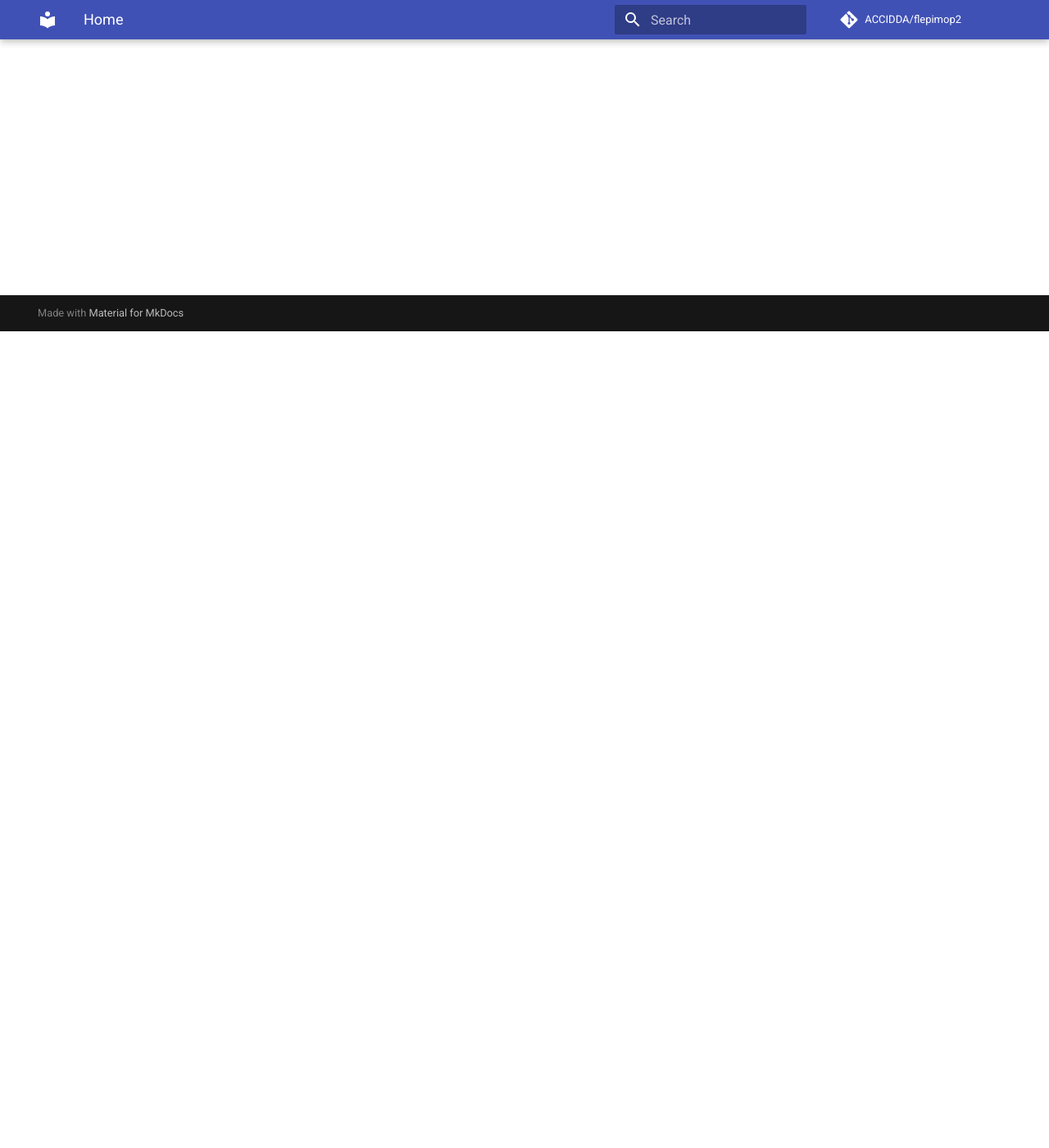
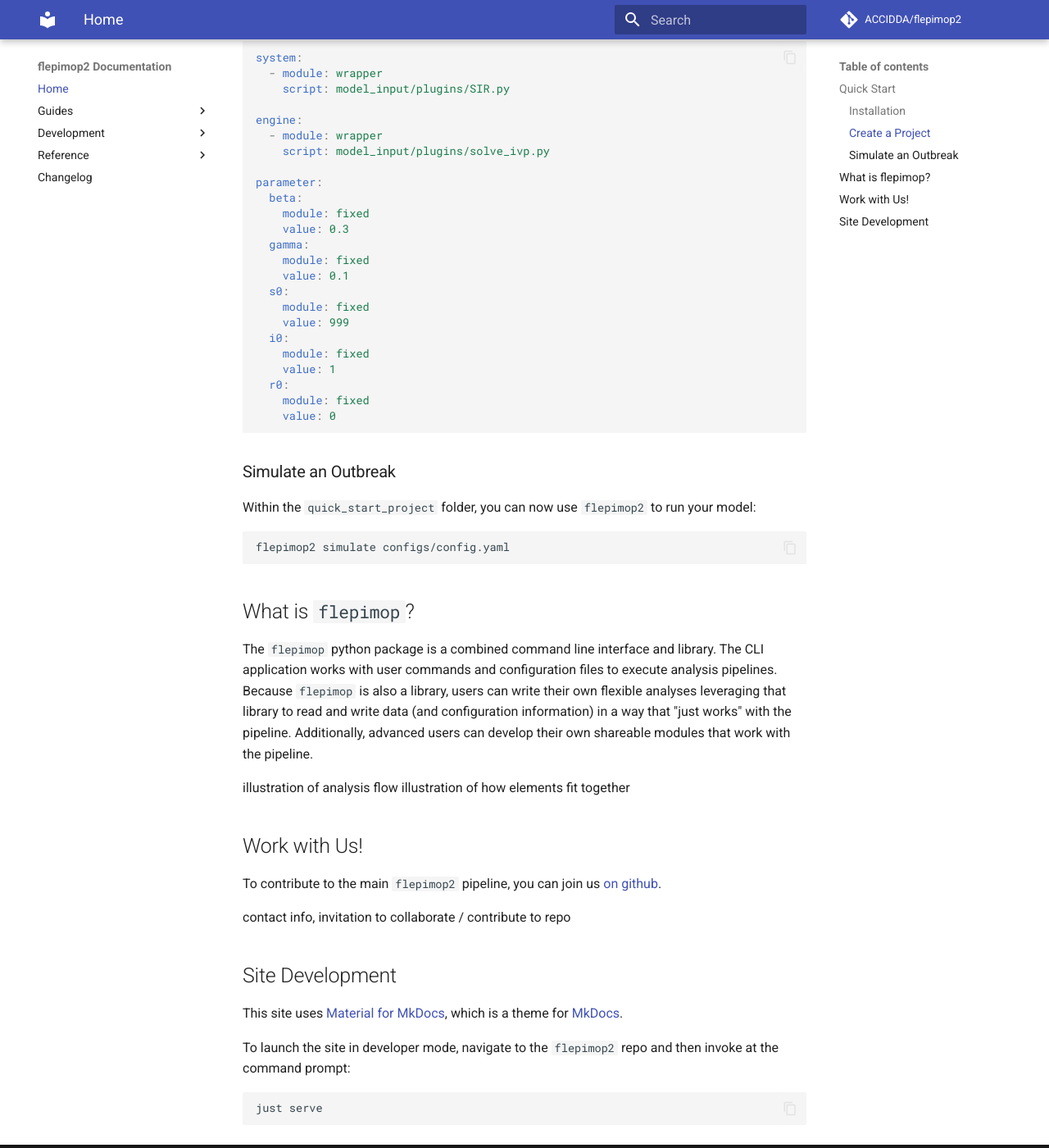
Before and after one commit to ACCIDDA/flepimop2, an MkDocs documentation site: the page built from docs/index.md, in a window 1280 px wide and 1400 px high, scrolled down 996 px. Shown: the whole window at 82% size. Built offline with MkDocs 1.6.1 and Material for MkDocs 9.7.7, drawn with Linux system fonts in a browser that asks for light colours; comment, search, counter and statistics services are not loaded; the version menu is left out; some of the changed text lies outside the part shown.

Commit message:
initial WIP on documentation update for jan meeting (#99)
* initial WIP on documentation update for jan meeting

* testing the addition of assets to docs

* fix ci

````diff
--- /dev/null
+++ b/docs/assets/SIR.py
@@ -0,0 +1,18 @@
+"""SIR model plugin for flepimop2 demo."""
+
+import numpy as np
+from numpy.typing import NDArray
+
+
+def stepper(
+    t: float,  # noqa: ARG001
+    y: NDArray[np.float64],
+    beta: float,
+    gamma: float,
+) -> NDArray[np.float64]:
+    """dY/dt for the SIR model."""
+    y_s, y_i, _ = np.asarray(y, dtype=float)
+    infection = (beta * y_s * y_i) / np.sum(y)
+    recovery = gamma * y_i
+    dydt = [-infection, infection - recovery, recovery]
+    return np.array(dydt, dtype=float)
--- /dev/null
+++ b/docs/assets/solve_ivp.py
@@ -0,0 +1,48 @@
+"""ODE solver plugin that wraps `scipy.integrate.solve_ivp` for flepimop2 demo."""
+
+from typing import Any
+
+import numpy as np
+from numpy.typing import NDArray
+from scipy.integrate import solve_ivp
+
+from flepimop2.system.abc import SystemProtocol
+
+
+def runner(
+    fun: SystemProtocol,
+    times: NDArray[np.float64],
+    y0: NDArray[np.float64],
+    params: dict[str, Any] | None = None,
+    **solver_options: Any,
+) -> NDArray[np.float64]:
+    """Solve an initial value problem using scipy.solve_ivp.
+
+    Args:
+        fun (SystemProtocol): A function that computes derivatives.
+        times (NDArray[np.float64]): sequence of time points where we evaluate the
+          solution. Must have length >= 1.
+        y0 (NDArray[np.float64]): Initial condition.
+        params: Optional dict of keyword parameters forwarded to fun.
+        **solver_options: Additional keyword options forwarded to
+          scipy.integrate.solve_ivp.
+
+    Returns:
+        FloatArray: Array with time and state values evaluated at `times`.
+        Each row is [t, y...].
+
+    """
+    if not (times.ndim == 1 and times.size >= 1):
+        msg = "times must be a 1D sequence of time points"
+        raise ValueError(msg)
+
+    times.sort()
+
+    t0, tf = 0.0, times[-1]
+    if times[0] < t0:
+        msg = f"times[0] must be >= 0; got times[0]={times[0]}"
+        raise ValueError(msg)
+
+    args = tuple(val for val in params.values()) if params is not None else None
+    result = solve_ivp(fun, (t0, tf), y0, t_eval=times, args=args, **solver_options)
+    return np.transpose(np.vstack((result.t, result.y)))
--- a/docs/index.md
+++ b/docs/index.md
@@ -1,3 +1,100 @@
 # Welcome to `flepimop2`
 
 The next generation of the flexible epidemic modeling pipeline.
+
+## Quick Start
+
+### Installation
+
+You'll need [git](https://git-scm.com/install/) and [pipx](https://pipx.pypa.io/latest/installation/) on your system.
+
+```bash
+git clone git@github.com:ACCIDDA/flepimop2.git
+cd flepimop2
+pipx install .
+```
+
+This clones the source of the library, then uses it to install the application.
+
+### Create a Project
+
+Somewhere else on your system, run the command
+
+```bash
+flepimop2 skeleton quick_start_project -v
+cd quick_start_project
+```
+
+This will create a new directory, `quick_start_project` and populate that directory with some files. The `-v` flag (for "verbose") will cause `skeleton` to also display the created directory structure.
+
+The most basic skeleton does not provide a system or engine: you will need to specify those. Here is an example [SIR system](assets/SIR.py) and an example [ODE engine](assets/solve_ivp.py):
+
+??? example "Basic SIR Model"
+    ```python
+    --8<-- "assets/SIR.py"
+    ```
+
+??? example "Basic scipy ODE Solver Engine"
+    ```python
+    --8<-- "assets/solve_ivp.py"
+    ```
+
+You'll also need to update the skeleton configuration file with these additions and set some parameters:
+
+```yaml
+system:
+  - module: wrapper
+    script: model_input/plugins/SIR.py
+
+engine:
+  - module: wrapper
+    script: model_input/plugins/solve_ivp.py
+
+parameter:
+  beta:
+    module: fixed
+    value: 0.3
+  gamma:
+    module: fixed
+    value: 0.1
+  s0:
+    module: fixed
+    value: 999
+  i0:
+    module: fixed
+    value: 1
+  r0:
+    module: fixed
+    value: 0
+```
+
+### Simulate an Outbreak
+
+Within the `quick_start_project` folder, you can now use `flepimop2` to run your model:
+
+```bash
+flepimop2 simulate configs/config.yaml
+```
+
+## What is `flepimop`?
+
+The `flepimop` python package is a combined command line interface and library. The CLI application works with user commands and configuration files to execute analysis pipelines. Because `flepimop` is also a library, users can write their own flexible analyses leveraging that library to read and write data (and configuration information) in a way that "just works" with the pipeline. Additionally, advanced users can develop their own shareable modules that work with the pipeline.
+
+illustration of analysis flow
+illustration of how elements fit together
+
+## Work with Us!
+
+To contribute to the main `flepimop2` pipeline, you can join us [on github](https://github.com/ACCIDDA/flepimop2).
+
+contact info, invitation to collaborate / contribute to repo
+
+## Site Development
+
+This site uses [Material for MkDocs](https://squidfunk.github.io/mkdocs-material/), which is a theme for [MkDocs](https://www.mkdocs.org/).
+
+To launch the site in developer mode, navigate to the `flepimop2` repo and then invoke at the command prompt:
+
+```bash
+just serve
+```
--- a/mkdocs.yml
+++ b/mkdocs.yml
@@ -12,6 +12,8 @@
 theme:
   name: material
   custom_dir: overrides
+  features:
+    - content.code.copy
 
 # Plugins
 plugins:
@@ -40,6 +42,12 @@
       toc_depth: 4
   - attr_list
   - mkdocs-click
+  - admonition
+  - pymdownx.details
+  - pymdownx.superfences
+  - pymdownx.snippets:
+      check_paths: true
+      base_path: docs/.
 
 # Navigation structure
 nav:
--- a/pyproject.toml
+++ b/pyproject.toml
@@ -41,10 +41,12 @@
 
 [tool.pytest.ini_options]
 testpaths = [
-    "docs/",
     "src/flepimop2/",
     "tests/",
 ]
+
+[tool.ruff]
+exclude = ["docs/assets/*.py"]
 
 [tool.ruff.format]
 docstring-code-format = true
@@ -82,7 +84,7 @@
 convention = "google"
 
 [tool.mypy]
-exclude = ["^build/"]
+exclude = ["^build/", "^docs/"]
 namespace_packages = true
 mypy_path = ["src"]
 explicit_package_bases = true
````
Also changed, not shown: 1 other file.
